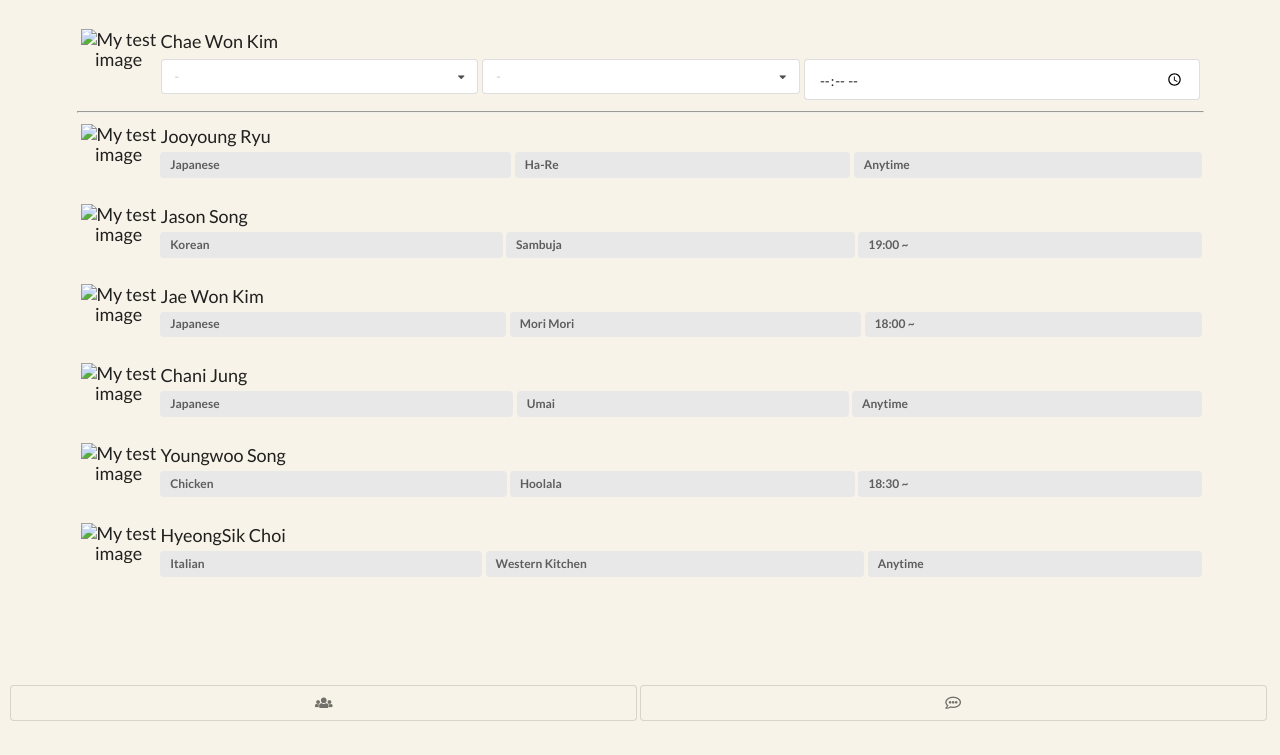
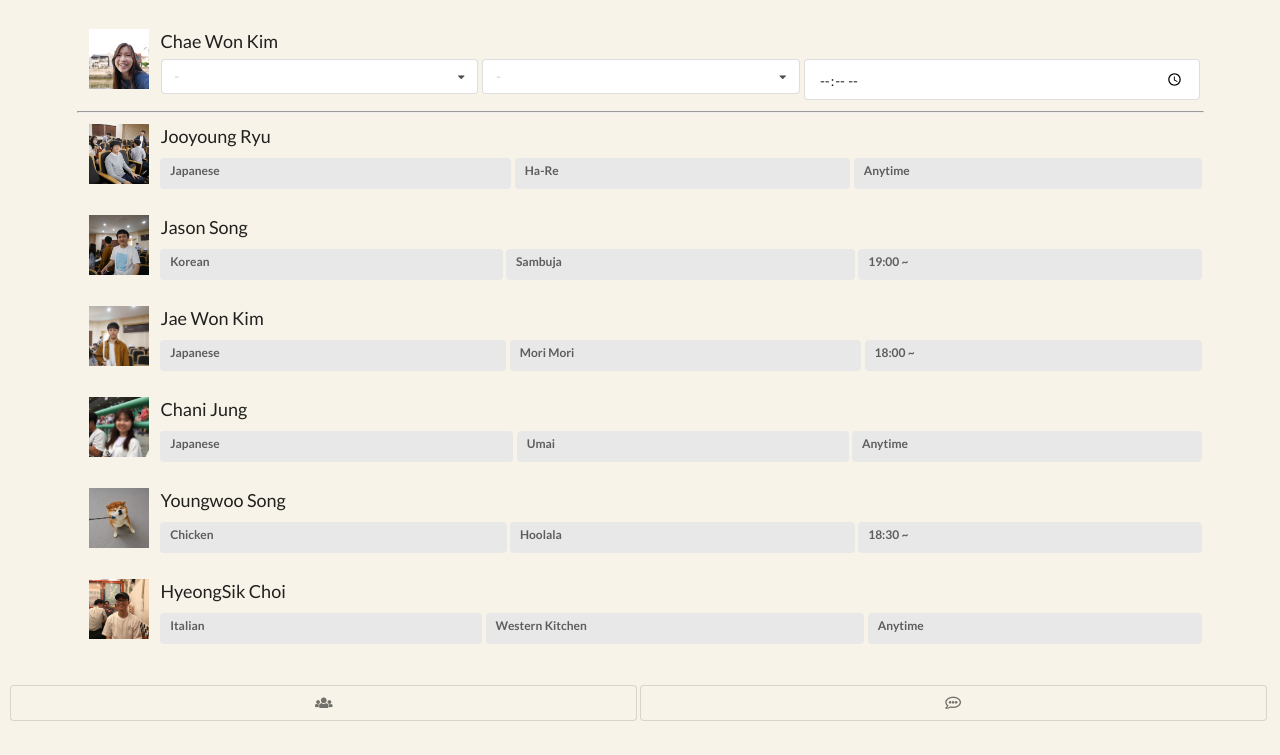
Before and after one commit to wkim97/CS473, a plain HTML site: page public/friends.html in a window 1280 px wide. Shown: the part 69-824 px from the top of the page. Drawn offline with nearby package versions, Linux system fonts and the light colour scheme; a script that the page names is missing.

Commit message:
updated friends.html with image

```diff
--- a/public/friends.html
+++ b/public/friends.html
@@ -139,7 +139,7 @@
 
             <div class="grid-container">
                 <div class="grid-item profile">
-                    <img src="chaewon.jpg" alt="My test image" height="60" width="60">
+                    <img src="../images/chaewon.jpg" alt="My test image" height="60" width="60">
                 </div>
 
                 <div class="grid-item name">
@@ -187,7 +187,7 @@
         <hr>
             <div class="grid-container">
                 <div class="grid-item profile">
-                    <img src="ryu.jpg" alt="My test image" height="60" width="60">
+                    <img src="../images/ryu.jpg" alt="My test image" height="60" width="60">
                 </div>
 
                 <div class="grid-item name">
@@ -214,7 +214,7 @@
 
             <div class="grid-container">
                 <div class="grid-item profile">
-                    <img src="song.jpg" alt="My test image" height="60" width="60">
+                    <img src="../images/song.jpg" alt="My test image" height="60" width="60">
                 </div>
 
                 <div class="grid-item name">
@@ -241,7 +241,7 @@
 
             <div class="grid-container">
                 <div class="grid-item profile">
-                    <img src="jaewon.jpg" alt="My test image" height="60" width="60">
+                    <img src="../images/jaewon.jpg" alt="My test image" height="60" width="60">
                 </div>
 
                 <div class="grid-item name">
@@ -268,7 +268,7 @@
 
             <div class="grid-container">
                 <div class="grid-item profile">
-                    <img src="chani.jpg" alt="My test image" height="60" width="60">
+                    <img src="../images/chani.jpg" alt="My test image" height="60" width="60">
                 </div>
 
                 <div class="grid-item name">
@@ -295,7 +295,7 @@
 
             <div class="grid-container">
                 <div class="grid-item profile">
-                    <img src="youngwoo.png" alt="My test image" height="60" width="60">
+                    <img src="../images/youngwoo.png" alt="My test image" height="60" width="60">
                 </div>
 
                 <div class="grid-item name">
@@ -322,7 +322,7 @@
 
             <div class="grid-container">
                 <div class="grid-item profile">
-                    <img src="hyngsik.jpg" alt="My test image" height="60" width="60">
+                    <img src="../images/hyngsik.jpg" alt="My test image" height="60" width="60">
                 </div>
 
                 <div class="grid-item name">
```
Also changed, not shown: public/chats.html (+3 -2 lines).
